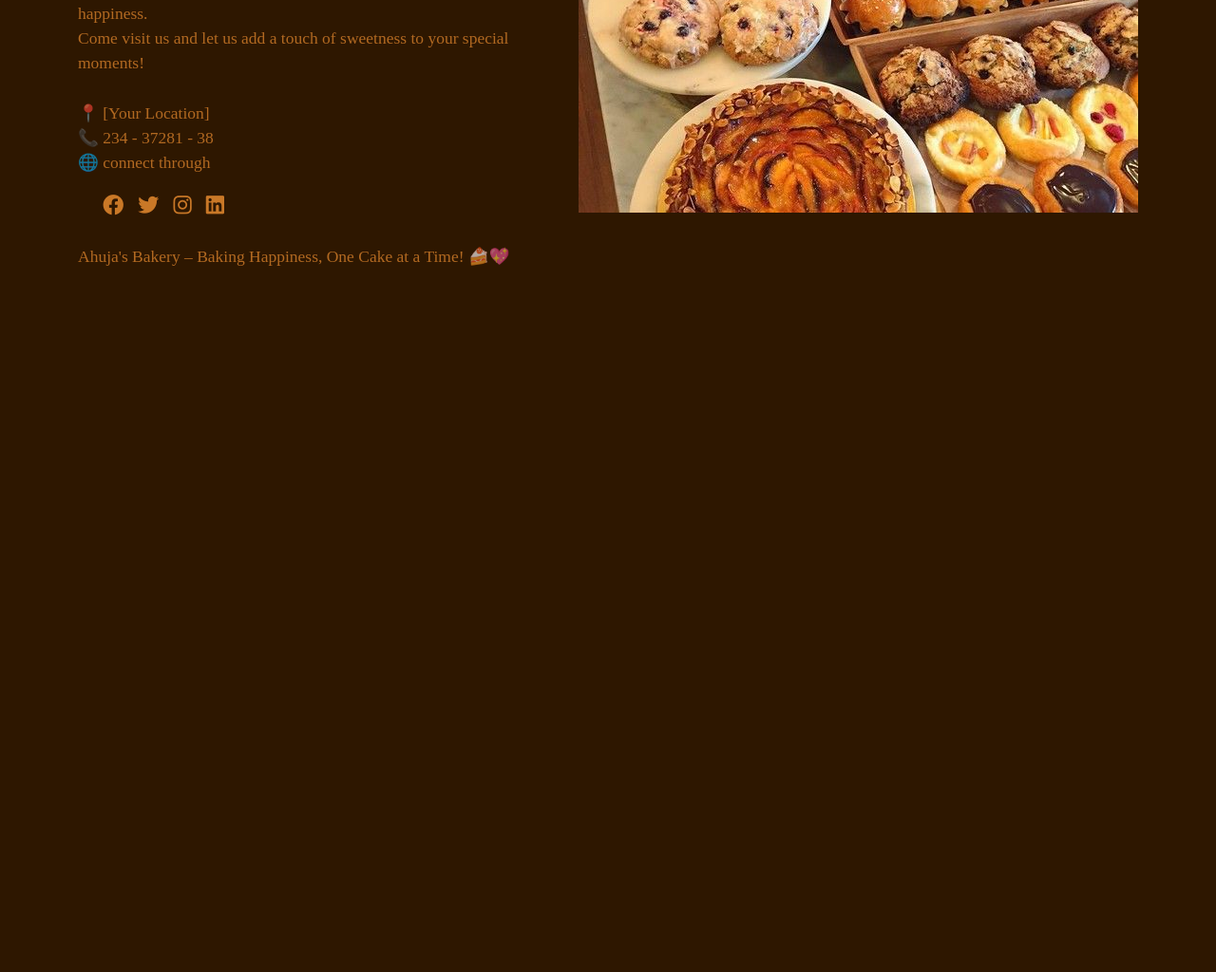
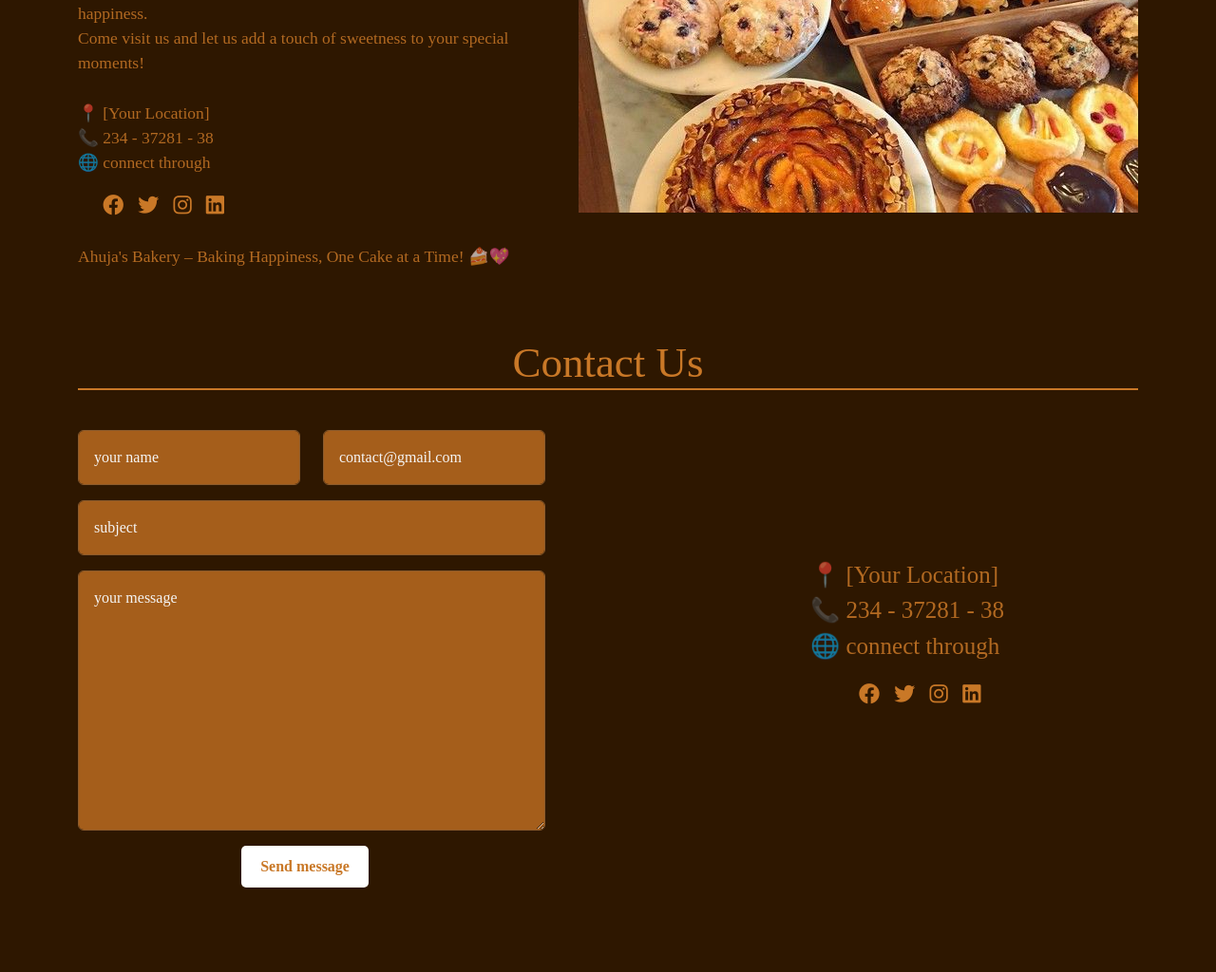
Before and after one commit to SaleenaAhuja20/Ahuja-s-Bakery, a plain HTML site: page index.html in a window 1280 px wide. Shown: the part 4958-5982 px from the top of the page at 95% size. Before the commit the page ends 5258 px from the top, so only its background shows below. Drawn offline with nearby package versions, Linux system fonts and the light colour scheme; a web font is replaced by a local one.

Commit message:
contact us done

```diff
--- a/index.html
+++ b/index.html
@@ -301,6 +301,50 @@
     <!--About Us End-->
 
     <!--Contact Us -->
+    <div class="contact">
+      <div class="container">
+        <h3 class="contact-text">Contact Us</h3>
+        <div class="col-md-12">
+          <div class="contact-content">
+          <form>
+              <div class="row">
+                  <div class="col-md-6">
+              <div class="form-group">
+             <input type="text" class="form-control p-3" id="name" style="width: 100%;" placeholder="your name" required>
+          </div>
+             </div>
+               <div class="col-md-6">
+          <div class="form-group">
+             <input type="email" class="form-control p-3" id="email"  style="width: 100%" placeholder="contact@gmail.com" required>
+          </div>
+          </div>
+       </div>
+       <div class="form-group">
+          <input type="text" class="form-control p-3 mt-3" id="suject" placeholder="subject" required>
+       </div>
+          <div class="form-group">
+              <textarea class="form-control p-3 mt-3 " id="message" rows="10" placeholder="your message"></textarea>
+              </div>
+          <button type="submit" class="submit-btn mt-3"><b>Send message</b></button>
+          </form>
+          <div class="location">
+          <p>
+          📍 [Your Location] <br>
+          📞 234 - 37281 - 38 <br>
+          🌐 connect through
+        </p>
+          <div class="social-icons">
+            <a href="https://www.facebook.com/YourUsername" target="_blank"><i class="fab fa-facebook"></i></a>
+            <a href="https://www.twitter.com/YourUsername" target="_blank"><i class="fab fa-twitter"></i></a>
+            <a href="https://www.instagram.com/YourUsername" target="_blank"><i class="fab fa-instagram"></i></a>
+            <a href="https://www.linkedin.com/in/YourUsername" target="_blank"><i class="fab fa-linkedin"></i></a>
+        </div> <br>
+      </div>
+    </div>
+
+      </div>
+      </div>
+    </div>
      <!--Contact Us End-->
 </body>
 
--- a/style.css
+++ b/style.css
@@ -253,7 +253,7 @@ transform: scale(1.1);
 .social-icons{
     padding-left: 5%;
     display: flex;
-   gap: 3%;
+     gap: 3%;
 }
 .social-icons a{
     font-size: 22px;
@@ -263,3 +263,55 @@ transform: scale(1.1);
 .social-icons a:hover {
     color: wheat; /* Change color on hover*/
 }
+/*contact us */
+.contact-content{
+    display: flex;
+}
+.contact .contact-text{
+    color: #c97827;
+    font-size: 45px;
+    text-align: center;
+    margin-top: 5%;
+    border-bottom: 2px solid #c97827;
+}
+form{
+    margin-top: 3%;
+    margin-bottom: 8%;
+}
+.form-control{
+    background-color: #a55e1b !important; /* Tumhara desired background color */
+    color:  black !important; /* Text color white */
+    border: 1px solid #8b5a2b !important; /* Border color */
+}
+.form-control::placeholder {
+    color: whitesmoke !important; /* Placeholder text halka white */
+}
+.submit-btn {
+    margin-left: 35%;
+    background-color: white; /* Button background */
+    color: #c97827; /* Button text color */
+    padding: 10px 20px;
+    border: none;
+    font-weight: bold;
+    cursor: pointer;
+    border-radius: 5px;
+    transition: 0.6s ease;
+}
+
+.submit-btn:hover {
+    transform: scale(1.1);
+    background-color: #a55e1b; /* Hover effect */
+    color: white;
+}
+.location{
+    color: #ff9a35a1;
+    margin-left: 25%;
+    margin-top: 15%;
+    font-size: 25px;
+}
+.location .social-icons{
+    display: flex;
+    gap: 10%;
+    font-size: 22px;
+    margin-left: 20%;
+}
```
